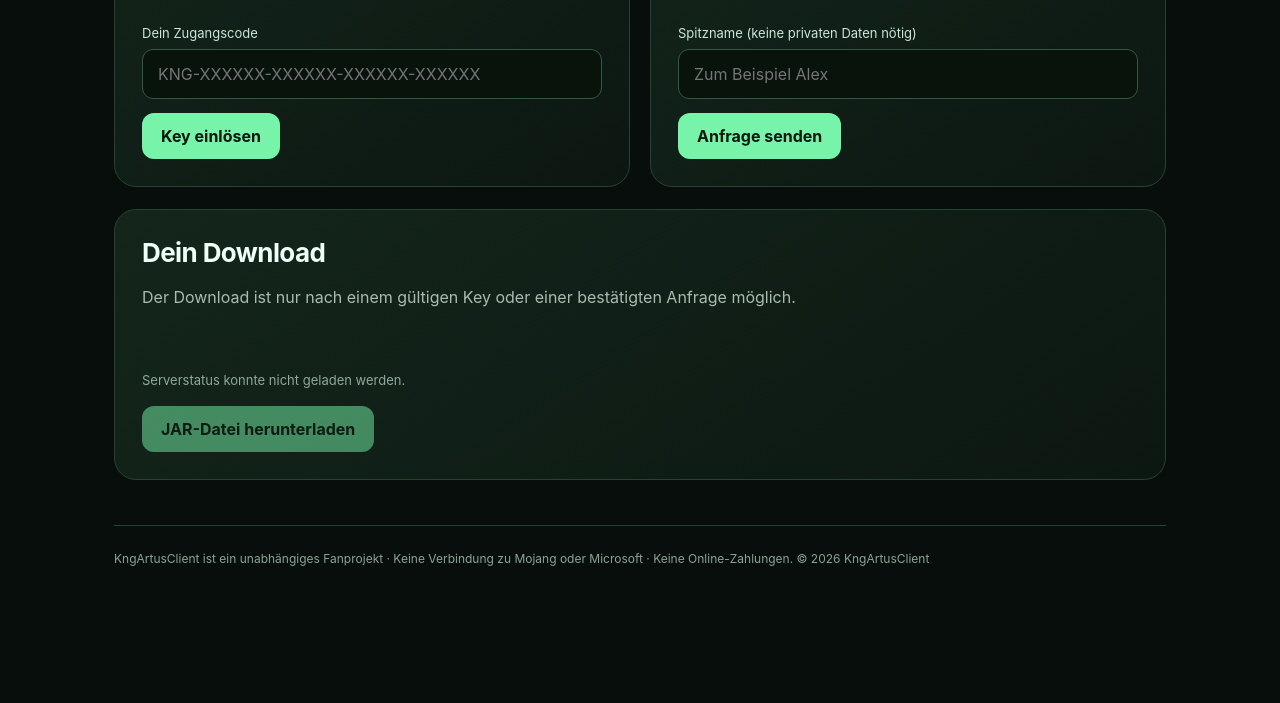
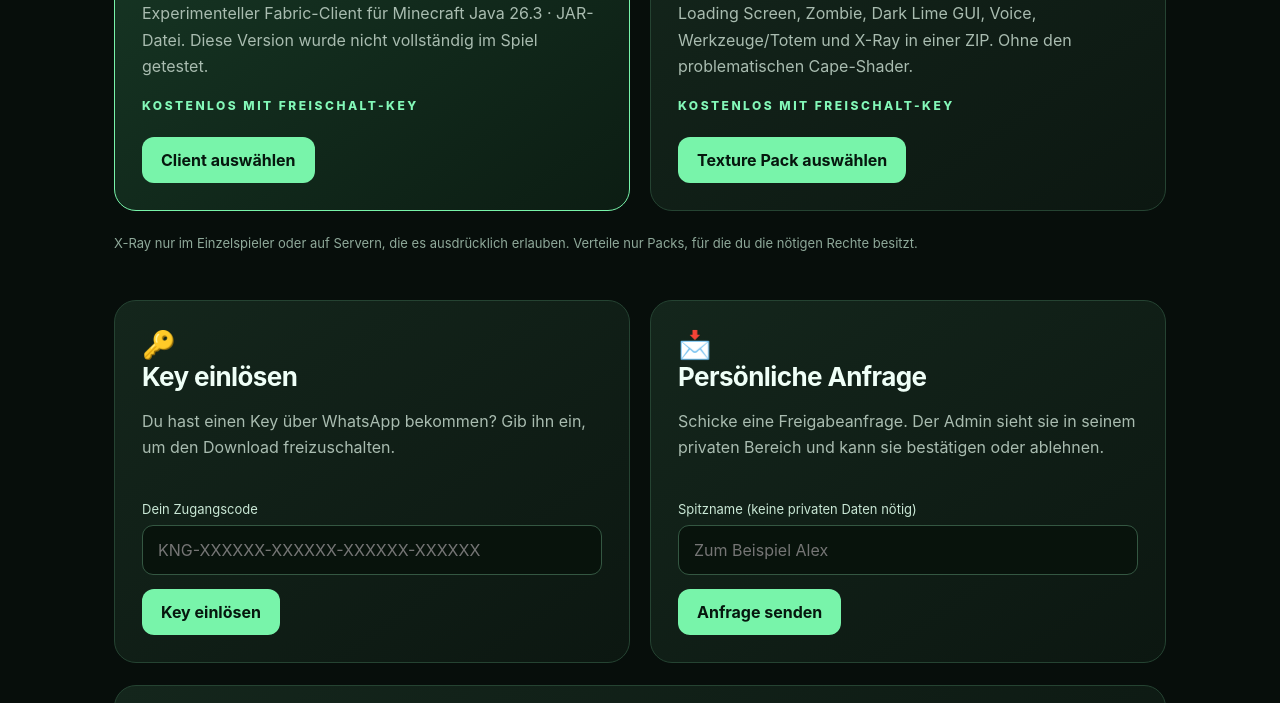
Before and after one commit to artusmeier-wq/KngArtusClientShop, a website: page public/index.html in a window 1280 px wide. Shown: the part 891-1594 px from the top of the page. Before the commit the page ends 1562 px from the top, so only its background shows below. Drawn offline with Linux system fonts and the light colour scheme; no server answers.

Commit message:
Add separate Client and 6-in-1 X-Ray texture-pack product cards and admin selectors

```diff
--- a/public/index.html
+++ b/public/index.html
@@ -15,6 +15,9 @@ p{line-height:1.65;color:#a9bcb0}p.lead{font-size:20px;max-width:610px}
 .cards{display:grid;grid-template-columns:1fr 1fr;gap:20px;margin:22px 0}
 .card{background:linear-gradient(145deg,#14261c,#0c1711);border:1px solid #254332;border-radius:22px;padding:27px}
 .icon{font-size:27px}.card p{min-height:72px}
+.product-card{transition:border-color .2s,background .2s}.product-card.selected{border-color:#78f4aa;background:linear-gradient(145deg,#173725,#0c1d13)}
+.product-card p{min-height:0}.product-card button{margin-top:10px}
+select{display:block;width:100%;background:#08130c;border:1px solid #345742;color:#f2fff7;border-radius:11px;padding:14px 15px;font:inherit;margin:7px 0 14px}
 input{width:100%;background:#08130c;border:1px solid #345742;color:#f2fff7;border-radius:11px;padding:14px 15px;font:inherit;margin:7px 0 14px;outline-color:#78f4aa}
 label{font-size:13px;color:#c9e7d5}form{margin-top:18px}
 small,.note{color:#8fa99a;font-size:13px}.message{padding:12px 15px;background:#193727;border:1px solid #3e7050;border-radius:11px;color:#caffdf;margin-top:14px;word-break:break-word}.message.error{background:#371919;border-color:#823e3e;color:#ffcece}
@@ -31,19 +34,31 @@ section{margin-bottom:45px}.foot{border-top:1px solid #254332;padding:25px 0;col
 <p class="lead">Hol dir den experimentellen KngArtusClient. Schalte deinen Download mit einem persönlichen Key frei oder stelle eine Anfrage an den Admin.</p>
 <div class="hero-actions"><button id="jump-key">Key eingeben</button><button class="secondary" id="jump-request">Freigabe anfragen</button></div>
 <p class="note">Experimentelle Version: Nicht vollständig in Minecraft getestet. Kein offizielles Minecraft-Produkt.</p></section>
+<section id="products"><div class="pill">Unsere Downloads</div><h2>Wähle dein Produkt</h2>
+<div class="cards">
+<article id="product-client" class="card product-card selected"><div class="icon">🎮</div><h2>KngArtusClient</h2>
+<p>Experimenteller Fabric-Client für Minecraft Java 26.3 · JAR-Datei. Diese Version wurde nicht vollständig im Spiel getestet.</p>
+<p class="pill">Kostenlos mit Freischalt-Key</p><button type="button" class="pick-product" data-pick="client">Client auswählen</button></article>
+<article id="product-texture" class="card product-card"><div class="icon">🎨</div><h2>6-in-1 Texture Pack + X-Ray</h2>
+<p>Loading Screen, Zombie, Dark Lime GUI, Voice, Werkzeuge/Totem und X-Ray in einer ZIP. Ohne den problematischen Cape-Shader.</p>
+<p class="pill">Kostenlos mit Freischalt-Key</p><button type="button" class="pick-product" data-pick="texture">Texture Pack auswählen</button></article>
+</div><p class="note">X-Ray nur im Einzelspieler oder auf Servern, die es ausdrücklich erlauben. Verteile nur Packs, für die du die nötigen Rechte besitzt.</p></section>
 <section class="cards"><article class="card"><div class="icon">🔑</div><h2>Key einlösen</h2><p>Du hast einen Key über WhatsApp bekommen? Gib ihn ein, um den Download freizuschalten.</p>
 <form id="key-form"><label for="key-input">Dein Zugangscode</label><input id="key-input" placeholder="KNG-XXXXXX-XXXXXX-XXXXXX-XXXXXX" autocomplete="off" required><button type="submit">Key einlösen</button></form><div id="key-msg"></div></article>
 <article class="card"><div class="icon">📩</div><h2>Persönliche Anfrage</h2><p>Schicke eine Freigabeanfrage. Der Admin sieht sie in seinem privaten Bereich und kann sie bestätigen oder ablehnen.</p>
 <form id="request-form"><label for="request-name">Spitzname (keine privaten Daten nötig)</label><input id="request-name" maxlength="32" placeholder="Zum Beispiel Alex" required><button type="submit">Anfrage senden</button></form><div id="request-msg"></div>
 <div id="request-check" class="hidden"><p>Prüfe hier den Status deiner Anfrage:</p><button class="secondary" id="check-button">Freigabe prüfen</button></div>
 </article></section>
-<section class="card"><h2>Dein Download</h2><p>Der Download ist nur nach einem gültigen Key oder einer bestätigten Anfrage möglich.</p><div id="file-status" class="note">Status wird geladen…</div><div style="margin-top:18px"><button id="download" disabled>JAR-Datei herunterladen</button></div></section>
+<section class="card"><h2>Dein Download: <span id="selected-product">KngArtusClient</span></h2><p>Für jedes Produkt brauchst du einen passenden Key oder eine eigene Freigabe. Die Datei wird nur nach Freischaltung angeboten.</p><div id="file-status" class="note">Status wird geladen…</div><div style="margin-top:18px"><button id="download" disabled>JAR-Datei herunterladen</button></div></section>
 <section class="card admin hidden" id="admin-panel"><h2>Admin-Bereich</h2>
 <div id="login-panel"><p>Nur der Betreiber kann Keys erstellen und Anfragen bearbeiten.</p><form id="login-form"><label for="admin-pass">Admin-Passwort</label><input id="admin-pass" type="password" autocomplete="current-password" required><button type="submit">Anmelden</button></form></div>
-<div id="admin-content" class="hidden"><div class="cards"><div><h2>Neue Keys</h2><form id="generate-form"><label for="key-count">Anzahl (1–20)</label><input id="key-count" type="number" min="1" max="20" value="1"><button type="submit">Keys generieren</button></form><pre class="details hidden" id="new-keys"></pre><p class="note">Keys werden nur einmal angezeigt. Kopiere sie für WhatsApp.</p></div>
-<div><h2>JAR hochladen</h2><p>Die Datei wird geschützt auf dem Server gespeichert, nicht bei GitHub.</p><input type="file" id="jar-picker" accept=".jar"><button id="upload-button">JAR hochladen</button></div></div>
+<div id="admin-content" class="hidden"><div class="cards"><div><h2>Neue Keys</h2><form id="generate-form"><label for="admin-key-product">Produkt für die Keys</label><select id="admin-key-product"><option value="client">KngArtusClient</option><option value="texture">6-in-1 Texture Pack + X-Ray</option></select>
+<label for="key-count">Anzahl (1–20)</label><input id="key-count" type="number" min="1" max="20" value="1"><button type="submit">Keys generieren</button></form><pre class="details hidden" id="new-keys"></pre><p class="note">Keys werden nur einmal angezeigt. Kopiere sie für WhatsApp.</p></div>
+<div><h2>JAR hochladen</h2><p>Die Dateien werden geschützt auf dem Server gespeichert, nicht öffentlich auf GitHub.</p>
+<label for="admin-upload-product">Produkt auswählen</label><select id="admin-upload-product"><option value="client">KngArtusClient (.jar)</option><option value="texture">6-in-1 Texture Pack (.zip)</option></select>
+<input type="file" id="jar-picker" accept=".jar,.zip"><button id="upload-button">Produktdatei hochladen</button></div></div>
 <h2>Offene Anfragen</h2><div id="pending-list"></div>
 <h2 style="margin-top:25px">Keys</h2><div id="keys-list"></div></div>
 <div id="admin-msg"></div></section>
-<footer class="foot">KngArtusClient ist ein unabhängiges Fanprojekt · Keine Verbindung zu Mojang oder Microsoft · Keine Online-Zahlungen. © 2026 KngArtusClient</footer>
+<footer class="foot">KngArtusClient ist ein unabhängiges Fanprojekt · Keine Verbindung zu Mojang oder Microsoft · Keine Online-Zahlungen · Nur kostenlose Freischaltungen · © 2026 KngArtusClient</footer>
 </main><script src="/app.js" defer></script></body></html>
```
